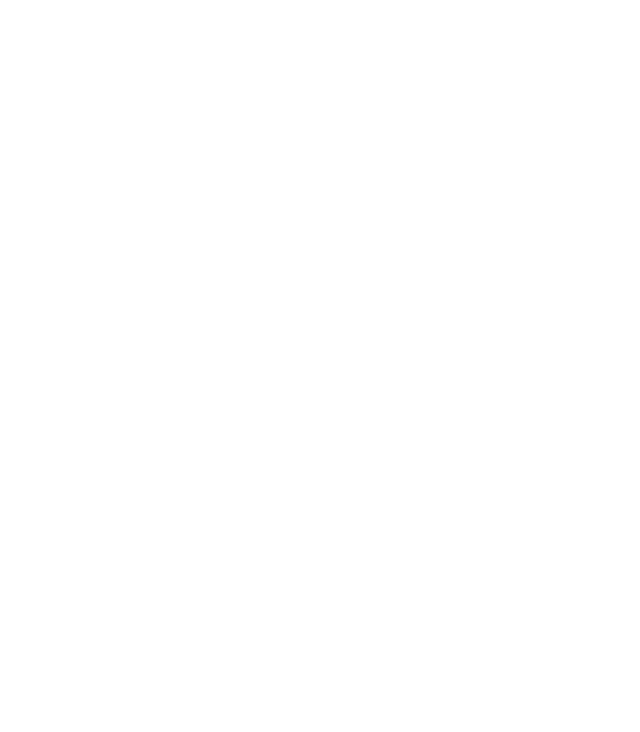
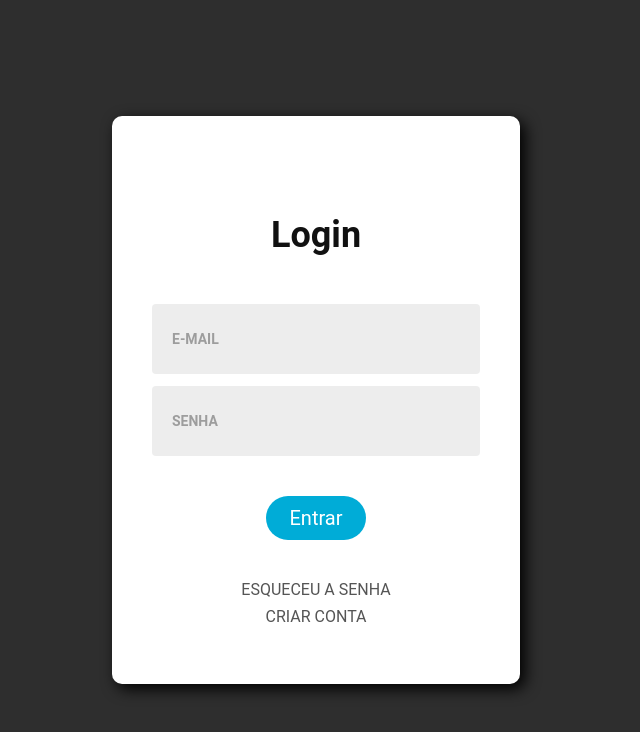
Before and after one commit to felipesantos2/Tela_Login, a plain HTML site: page index.html in a window 1280 px wide. Shown: the whole page, without its empty margins (324-964 px from the left). Drawn offline with Linux system fonts and the light colour scheme; a web font is replaced by a local one.

Commit message:
Tela de Login
Criação de tela de login

```diff
--- /dev/null
+++ b/css/styles.css
@@ -0,0 +1,132 @@
+
+* {
+        /* remove a margem Externa de todos os lados do elemento */
+    margin: 0;
+
+    /* Remove o espaçamento interno de todos os lados do elemento */
+    padding: 0;
+
+    /* O preenchimento e a borda serão incluidos na larguara e altura */
+    box-sizing: border-box;
+
+    font-family: 'Roboto', 'Lato', sans-serif;
+
+}
+
+body {
+
+    /* Altura Minima dpo elemento. */
+    /* Unidade De tamanho de tela VH e VW. */
+    background: #2E2E2E;
+    min-height :100vh;
+
+    /* torna um elemento um flex container  autoamaticamente, transformado
+    seus filhos também */
+    display: flex;
+
+    /* Alinha os flex itens de acordo com o eixo do conteiner */
+    align-items: center;
+
+    /* Alinha os itens flex no container de acordo com a direção */
+    justify-content: center;
+
+
+}
+
+form {
+    background-color:white;
+    border-radius:10px;
+    /* largura maxima */
+    max-width: 500px;
+    /* Gera um espaço ao redor  do conteúdo do elemento */
+    /* 50px top e bottom */
+    /* 40px left e right */
+    padding: 50px 40px;
+    box-shadow: 5px 5px 15px;
+}
+
+form h1 {
+    text-align: center;
+    /* criar espaços ao redor do elemento */
+    margin: 48px 0;
+    font-size: 36px;
+    color: #111;
+
+}
+
+.container {
+/* Margem inferior do elemento  */
+    margin-bottom: 12px;
+
+    /* RELATIVE - indica que esta posição é em relação a sua posição normal */
+    /* Sua posição NORMAL */
+    position: relative;
+
+}
+.container input {
+    /* lagura do elemento */
+    width: 100%;
+    /* Altura do elemento */
+    height: 70px;
+    border: none;
+    background-color: #EDEDED;
+    border-radius: 4px;
+    color: #333;
+    font-size: 18px;
+    /* Largura do contorno do texto */
+    font-weight: 700;
+    padding: 14px 60px 0 14px;
+
+}
+
+label {
+    text-transform: uppercase;
+    font-size: 14px;
+    font-weight: 700;
+    color: #9D9D9D;
+
+    position: absolute;
+    line-height: 70px;
+    top: 0;
+    left: 20px
+}
+
+button {
+    /* Não permite outros elementos ao lado */
+    /* Exeto se ouver a propriedade float */
+    display: block;
+    /* float: right; */
+    width: 100px;
+    height: 44px;
+    margin: 40px auto;
+    background-color: #00acd7;
+    color: white;
+    font-size: 20px;
+    border: none;
+    border-radius: 30px;
+    cursor: pointer;
+    transition: 0.3s linear;
+
+
+
+}
+
+button:hover {
+    opacity: 0.7;
+}
+
+form a {
+    clear: both;
+    display: block;
+    text-align: center;
+    text-decoration: none;
+    font-size: 16px;
+    color: #555;
+    margin-bottom: 8px;
+    text-transform: uppercase;
+
+}
+
+form a:hover {
+    color: black;
+}
--- a/index.html
+++ b/index.html
@@ -1,14 +1,51 @@
 <!DOCTYPE html>
 <html lang="pt-br">
+
 <head>
     <meta charset="UTF-8">
-    <meta name="viewport" content="width=device-width, initial-scale=1.0">
-    <meta http-equiv="X-UA-Compatible" content="IE=edge">
+
+    <meta name="viewport" content="width=device-width, initial-scale=1.0" />
+
+    <meta http-equiv="X-UA-Compatible" content="IE=edge" />
+
+    <link rel="stylesheet" type="text/css" href="css/styles.css" />
+
+    <link rel = "preconnect" href = "https://fonts.googleapis.com">
+
+    <link rel = "preconnect" href = "https://fonts.gstatic.com" crossorigin>
+
+    <link href = "https: //fonts.googleapis.com/css2? family = Roboto: wght @ 300 & display = swap "rel =" stylesheet ">
+
+    <link href = "https: //fonts.googleapis.com/css2? family = Lato & display = swap "rel =" stylesheet ">
 
     <title>LOGIN</title>
 </head>
+
 <body>
+  <!-- Envia a entrad do usuario a um servidor GET ou POST -->
 
+        <form action="#" method="post">
+            <h1>Login</h1>
 
+            <div class="container">
+                <label for="email">E-mail</label>
+                <input type="email" required name="email" autocomplete="off" >
+            </div>
+
+            <div class="container">
+                <label for="password">Senha</label>
+                <input type="password" required name="Password" autocomplete="off">
+            </div>
+
+            <!-- Botão que envia o formulario -->
+            <button type="button">Entrar</button>
+
+            <!-- Redirecinamento -->
+            <a href="#">Esqueceu a senha</a>
+            <a href="#">Criar Conta</a>
+
+            <!-- <input type="submit" name="submit" id="submit" value="Entrar"> -->
+        </form>
 </body>
+
 </html>
```
